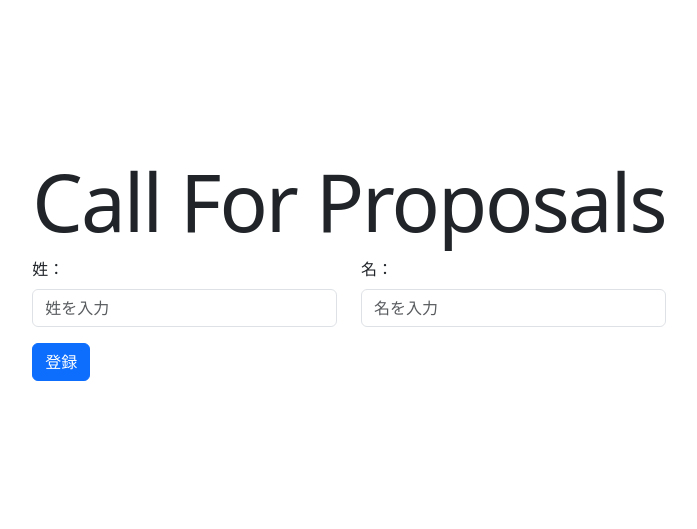
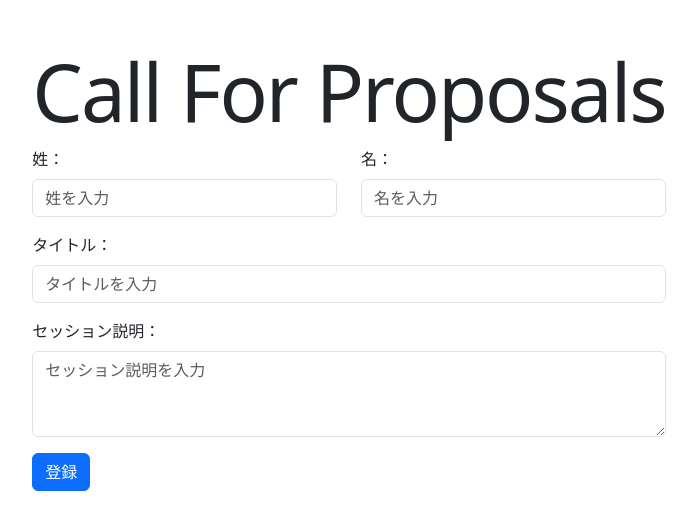
Before and after one commit to koguchi-e/reack-hooks-practice, a React (Vite) app: page / in a window 1280 px wide. Shown: the part 125-654 px from the top of the page, without its empty margins (291-988 px from the left). Built offline with nearby package versions, Linux system fonts and the light colour scheme.

Commit message:
タイトルと本文入力欄追加

```diff
--- a/src/App.jsx
+++ b/src/App.jsx
@@ -5,7 +5,9 @@ import "bootstrap/dist/css/bootstrap.min.css";
 function App() {
   const [firstName, setFirstName] = useState("");
   const [lastName, setLastName] = useState("");
-  const [cfps, setCFPs] = useState("");
+  const [title, setTitle] = useState("");
+  const [abstract, setAbstract] = useState("");
+  const [cfps, setCFPs] = useState([]);
 
   const addCFP = () => {
     setCFPs([
@@ -18,7 +20,8 @@ function App() {
     ]);
     setFirstName("");
     setLastName("");
-    setCFPs("");
+    setTitle("");
+    setAbstract("");
   };
 
   return (
@@ -53,6 +56,28 @@ function App() {
             />
           </div>
         </div>
+        <label htmlFor="title-input" className="form-label">
+          タイトル：
+        </label>
+        <input
+          id="title-input"
+          type="text"
+          value={title}
+          onChange={(e) => setTitle(e.target.value)}
+          placeholder="タイトルを入力"
+          className="form-control"
+        />
+        <label htmlFor="abstract-input" className="form-label">
+          セッション説明：
+        </label>
+        <textarea
+          id="abstract-input"
+          value={abstract}
+          onChange={(e) => setAbstract(e.target.value)}
+          placeholder="セッション説明を入力"
+          className="form-control"
+          rows="3"
+        ></textarea>
         <button
           type="submit"
           className="add-button btn btn-primary"
@@ -61,6 +86,16 @@ function App() {
           登録
         </button>
       </div>
+      <div className="table-secondary">
+        {cfps.map((cfp) => (
+          <p key={cfp.id}>
+            {cfp.firstName}
+            {cfp.lastName}
+            {cfp.title}
+            {cfp.abstract}
+          </p>
+        ))}
+      </div>
     </>
   );
 }
```
